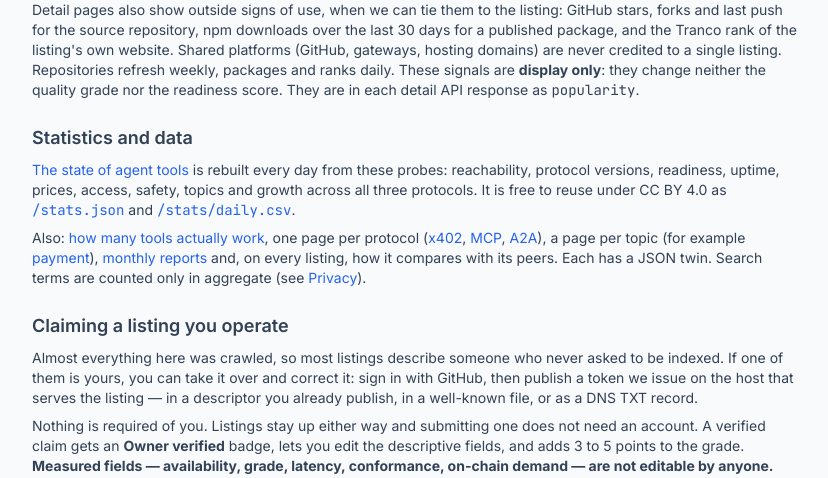
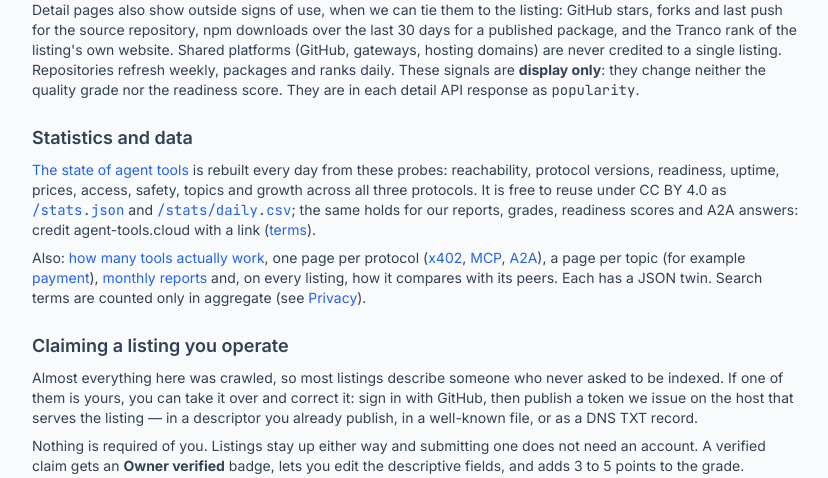
Before and after one commit to AgentTools-Cloud/AgentToolsCollection, a FastAPI app: page /about in a window 1280 px wide. Shown: the part 4767-5245 px from the top of the page, without its empty margins (52-880 px from the left). Run offline with FastAPI, Linux system fonts and the light colour scheme; parts of the project's set-up code (start-up, migrations or seed data) failed here and were passed over; some libraries are stand-ins or nearby versions.

Commit message:
about: reports, grades, scores and A2A answers are CC BY 4.0 too (link to terms#data)

```diff
--- a/directory/templates/about.html
+++ b/directory/templates/about.html
@@ -299,7 +299,9 @@
       is rebuilt every day from these probes: reachability, protocol versions, readiness, uptime,
       prices, access, safety, topics and growth across all three protocols. It is free to reuse
       under CC BY 4.0 as <a class="text-blue-600 hover:underline mono" href="/stats.json">/stats.json</a>
-      and <a class="text-blue-600 hover:underline mono" href="/stats/daily.csv">/stats/daily.csv</a>.</p>
+      and <a class="text-blue-600 hover:underline mono" href="/stats/daily.csv">/stats/daily.csv</a>;
+      the same holds for our reports, grades, readiness scores and A2A answers: credit agent-tools.cloud
+      with a link (<a class="text-blue-600 hover:underline" href="/terms#data">terms</a>).</p>
     <p class="text-sm mt-2">Also: <a class="text-blue-600 hover:underline" href="/stats/usable">how many tools actually work</a>,
       one page per protocol (<a class="text-blue-600 hover:underline" href="/stats/x402">x402</a>,
       <a class="text-blue-600 hover:underline" href="/stats/mcp">MCP</a>,
```
